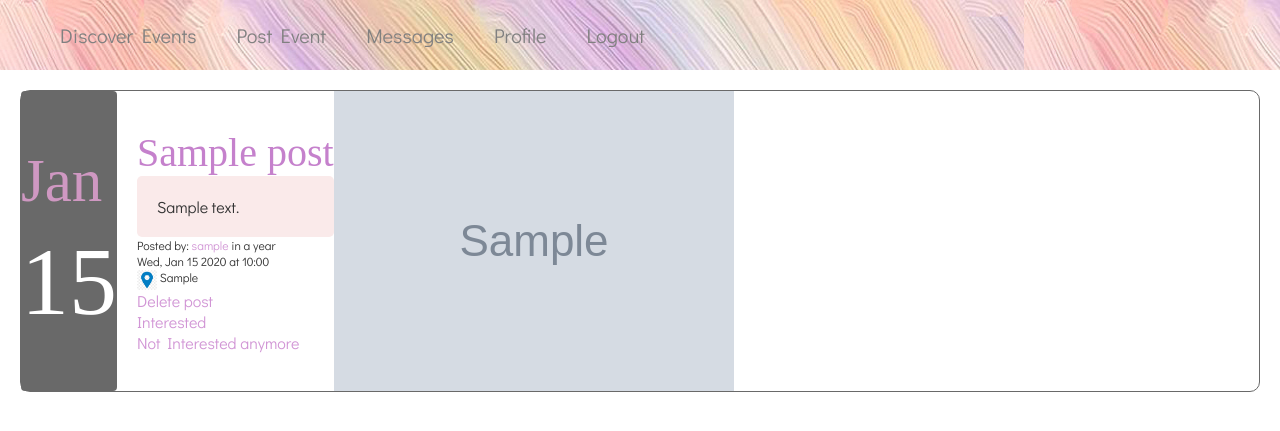
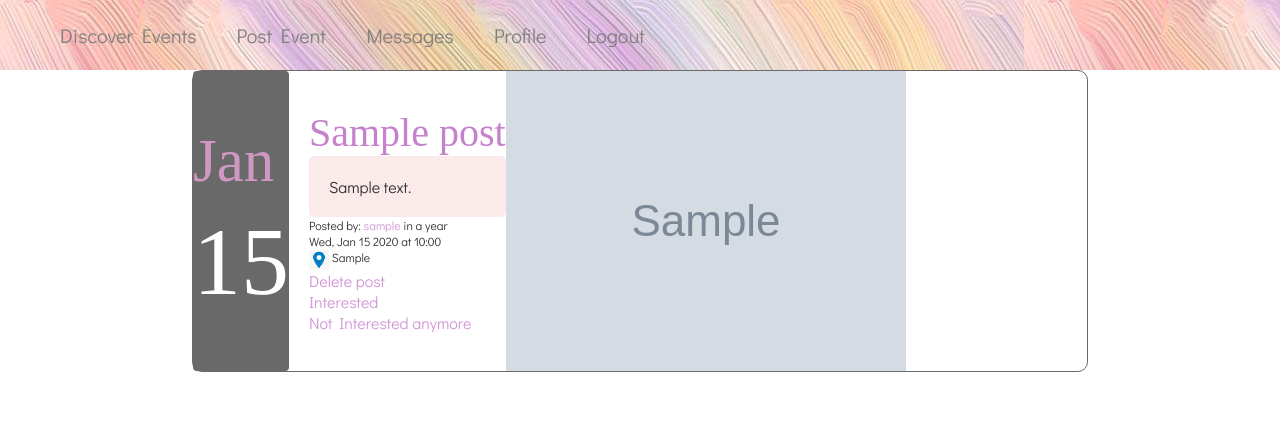
Before and after one commit to marialuquea/Eventsually, a Flask app: page / in a window 1280 px wide. Shown: the top 431 px of the page. Run offline with Flask 2, Linux system fonts and the light colour scheme; a user stored in the database is signed in; tables that the repository leaves empty hold one stand-in row (values such as "Sample post"); grey boxes marked "Sample" are stand-in pictures; some libraries are stand-ins or nearby versions; some web fonts are replaced.

Commit message:
Update style.css

```diff
--- a/app/static/css/style.css
+++ b/app/static/css/style.css
@@ -243,7 +243,8 @@ table .date {
 .post{
   border: 1px solid dimgrey;
   border-radius: 10px;
-  margin: 20px;
+  margin: auto;
+  width: 70%;
 }
 
 /*
```
